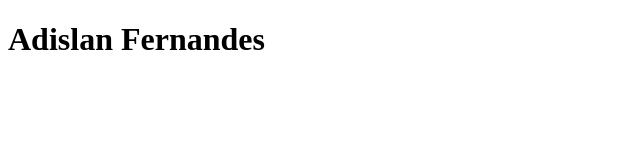
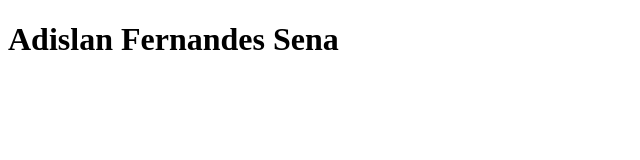
Before and after one commit to adislandev/projeto-teste, a plain HTML site: page index.html in a window 1280 px wide. Shown: the whole page, without its empty margins (0-640 px from the left). Drawn offline with Linux system fonts and the light colour scheme.

Commit message:
Update index.html

```diff
--- a/index.html
+++ b/index.html
@@ -8,7 +8,7 @@
 </head>
 
 <body>
-  <h1>Adislan Fernandes</h1>
+  <h1>Adislan Fernandes Sena</h1>
 </body>
 
 </html>
```
